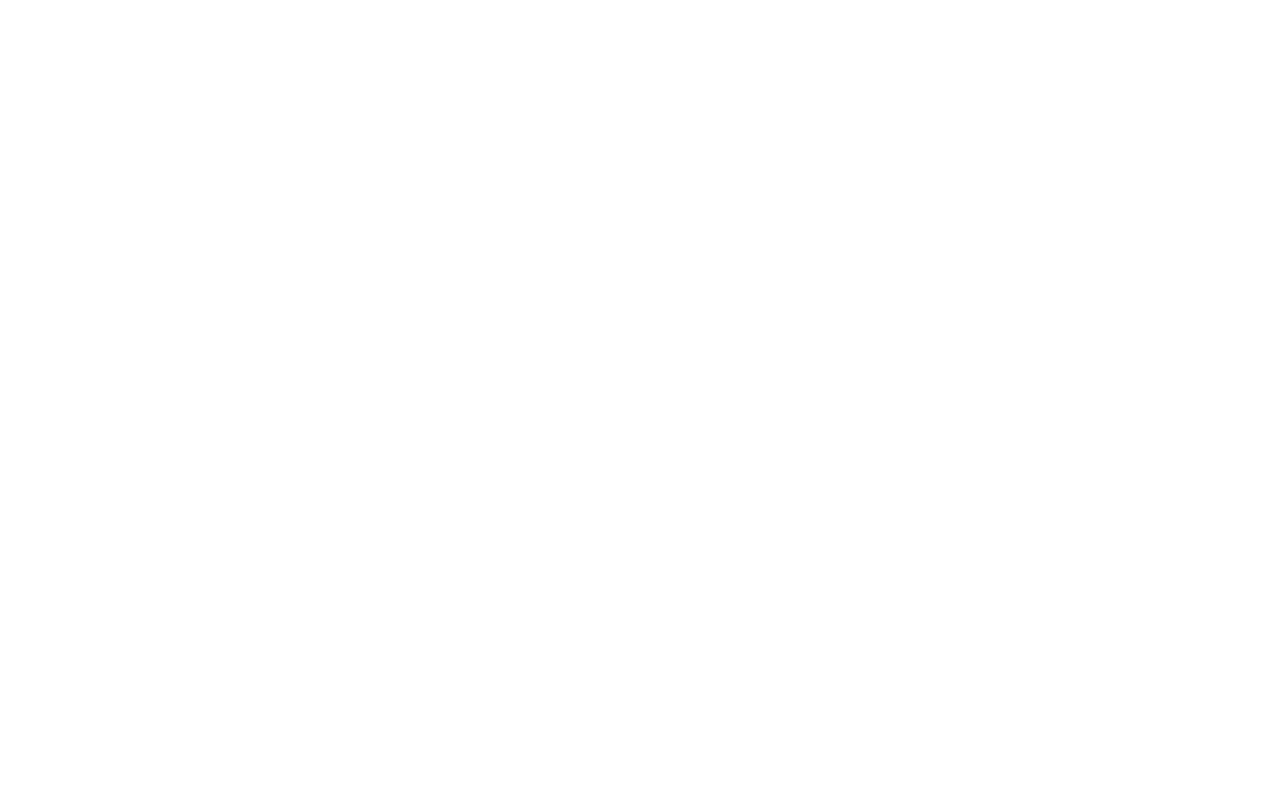
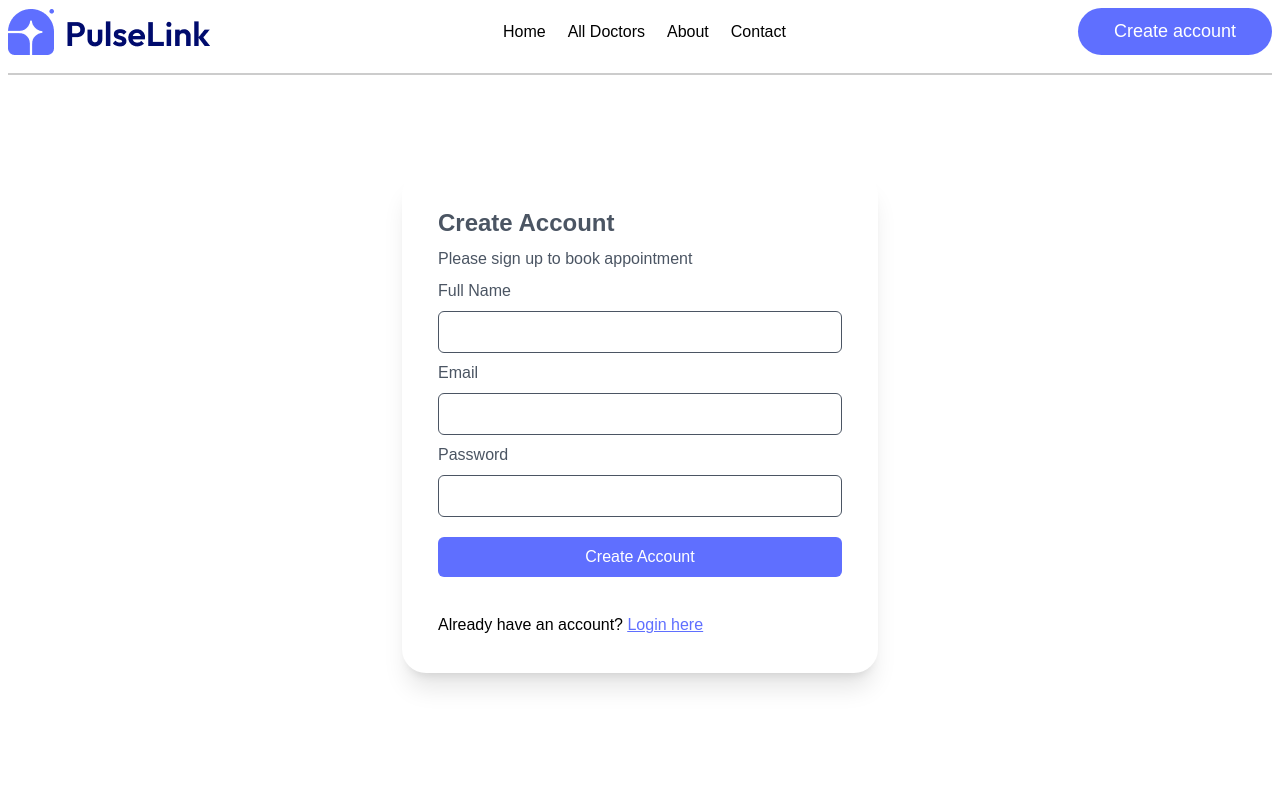
Before and after one commit to shifat97/pulselink, a React (Vite) app: page /registration in a window 1280 px wide. Before the commit this address had no page. Shown: the top 800 px of the page. Built offline with nearby package versions, Linux system fonts and the light colour scheme.

Commit message:
add: registration page

```diff
--- a/src/components/User.jsx
+++ b/src/components/User.jsx
@@ -1,9 +1,13 @@
+import { NavLink } from "react-router";
+
 export default function User() {
     return (
         <section>
-            <button className="bg-primary hover:bg-pm-hover px-36 py-10 rounded-full text-white text-18 font-outfit font-light cursor-pointer">
-                Create account
-            </button>
+            <NavLink to="/registration">
+                <button className="bg-primary hover:bg-pm-hover px-36 py-10 rounded-full text-white text-18 font-outfit font-light cursor-pointer">
+                    Create account
+                </button>
+            </NavLink>
         </section>
     );
 }
--- /dev/null
+++ b/src/pages/Registration.jsx
@@ -0,0 +1,73 @@
+import { NavLink } from "react-router";
+
+const Registration = () => {
+    return (
+        <section className="registration my-[96px]">
+            <div className="bg-white rounded-3xl shadow-xl max-w-[476px] mx-auto p-9">
+                <h1 className="text-2xl text-gray1 font-semibold">
+                    Create Account
+                </h1>
+                <p className="text-md text-gray1 mt-2">
+                    Please sign up to book appointment
+                </p>
+                <form>
+                    <div>
+                        <label
+                            className="text-md text-gray1 mt-2 block"
+                            htmlFor="name"
+                        >
+                            Full Name
+                        </label>
+                        <input
+                            className="border border-gray1 rounded-md w-full px-4 py-2 mt-2"
+                            type="text"
+                            name="name"
+                            id="name"
+                        />
+                    </div>
+                    <div>
+                        <label
+                            className="text-md text-gray1 mt-2 block"
+                            htmlFor="email"
+                        >
+                            Email
+                        </label>
+                        <input
+                            className="border border-gray1 rounded-md w-full px-4 py-2 mt-2"
+                            type="email"
+                            name="email"
+                            id="email"
+                        />
+                    </div>
+                    <div>
+                        <label
+                            className="text-md text-gray1 mt-2 block"
+                            htmlFor="password"
+                        >
+                            Password
+                        </label>
+                        <input
+                            className="border border-gray1 rounded-md w-full px-4 py-2 mt-2"
+                            type="password"
+                            name="password"
+                            id="password"
+                        />
+                    </div>
+                    <input
+                        className="w-full bg-primary hover:bg-pm-hover px-4 py-2 rounded-md mt-5 text-white cursor-pointer"
+                        type="submit"
+                        value="Create Account"
+                    />
+                </form>
+                <p className="mt-9">
+                    Already have an account?{" "}
+                    <span className="underline text-primary cursor-pointer">
+                        <NavLink to="/login">Login here</NavLink>
+                    </span>
+                </p>
+            </div>
+        </section>
+    );
+};
+
+export default Registration;
--- a/src/routes/Routes.jsx
+++ b/src/routes/Routes.jsx
@@ -7,6 +7,7 @@
 import Contact from "../pages/Contact";
 import Profile from "../pages/Profile";
 import MyAppointment from "../pages/MyAppointments";
+import Registration from "../pages/Registration";
 
 export default function AppRoutes() {
     return (
@@ -22,6 +23,7 @@
                 <Route path="contact" element={<Contact />} />
                 <Route path="profile" element={<Profile />} />
                 <Route path="my-appointment" element={<MyAppointment />} />
+                <Route path="registration" element={<Registration />} />
             </Route>
         </Routes>
     );
```
